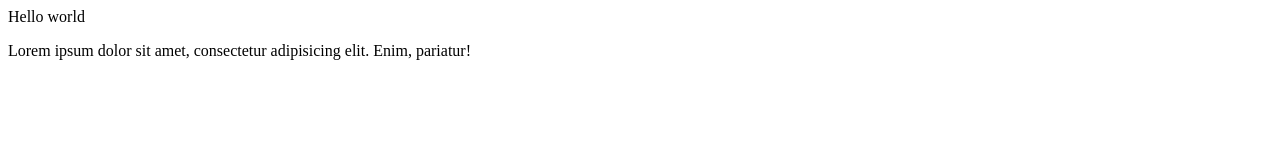
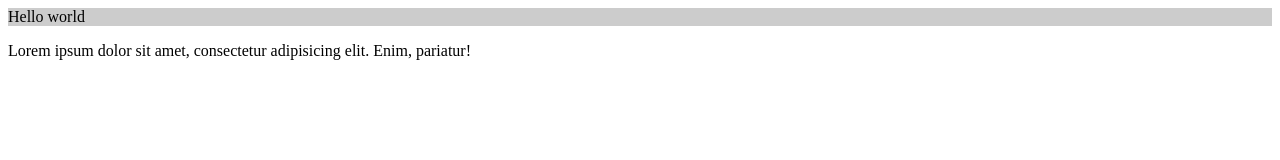
Before and after one commit to pechka1/test, a plain HTML site: page index.html in a window 1280 px wide. Drawn offline with Linux system fonts and the light colour scheme.

Commit message:
all change

```diff
--- a/index.html
+++ b/index.html
@@ -3,9 +3,10 @@
 <head>
 	<meta charset="UTF-8">
 	<title>Document</title>
+	<link rel="stylesheet" href="style.css">
 </head>
 <body>
-	<div>Hello world</div>
+	<div class="title">Hello world</div>
 	<p>Lorem ipsum dolor sit amet, consectetur adipisicing elit. Enim, pariatur!</p>
 </body>
 </html>
--- a/style.css
+++ b/style.css
@@ -0,0 +1,3 @@
+.title{
+	background-color: #ccc;
+}
```
